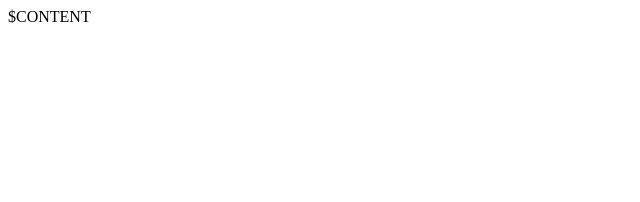
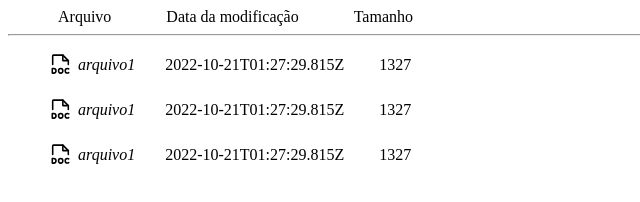
Before and after one commit to VictorMello1993/apoc-jamstack-vanilla, a website: page index.html in a window 1280 px wide. Shown: the whole page, without its empty margins (0-640 px from the left). Drawn offline with Linux system fonts and the light colour scheme.

Commit message:
Implementação da interface (parte 1)

```diff
--- a/index.html
+++ b/index.html
@@ -5,11 +5,54 @@
   <meta charset="UTF-8">
   <meta http-equiv="X-UA-Compatible" content="IE=edge">
   <meta name="viewport" content="width=device-width, initial-scale=1.0">
+  <link rel="stylesheet" href="/styles/global.css" />
   <title>$TITLE</title>
 </head>
 
 <body>
-  $CONTENT
+  <!-- $CONTENT -->
+  <header class="header-ftp">
+    <span>Arquivo</span>
+    <span>Data da modificação</span>
+    <span>Tamanho</span>
+  </header>
+  <hr>
+  <main class="content">
+    <ul class="files">
+      <li class="file">
+        <div class="image">
+          <img src="/assets/file-doc.svg" alt="Arquivo .doc" class="icon">
+          <i class="ph-file-text">arquivo1</i>
+        </div>
+        <div class="text-item">
+          <span>2022-10-21T01:27:29.815Z</span>
+          <span>1327</span>
+        </div>
+      </li>
+      <li class="file">
+        <div class="image">
+          <img src="/assets/file-doc.svg" alt="Arquivo .doc" class="icon">
+          <i class="ph-file-text">arquivo1</i>
+        </div>
+        <div class="text-item">
+          <span>2022-10-21T01:27:29.815Z</span>
+          <span>1327</span>
+        </div>
+      </li>
+      <li class="file">
+        <div class="image">
+          <img src="/assets/file-doc.svg" alt="Arquivo .doc" class="icon">
+          <i class="ph-file-text">arquivo1</i>
+        </div>
+        <div class="text-item">
+          <span>2022-10-21T01:27:29.815Z</span>
+          <span>1327</span>
+        </div>
+      </li>
+    </ul>
+  </main>
+
+
 </body>
 
 </html>
--- /dev/null
+++ b/styles/global.css
@@ -0,0 +1,35 @@
+html {
+  margin: 0;
+  padding: 0;
+  height: 100%;
+  box-sizing: border-box;
+}
+
+.header-ftp {
+  display: flex;
+  gap: 55px;
+  margin-left: 50px;
+}
+
+.files {
+  list-style: none;
+  display: flex;
+  flex-direction: column;
+  gap: 20px;
+}
+
+.file, .image{
+  display: flex;
+  align-items: center;
+  gap: 5px;
+}
+
+.text-item {
+  display: flex;
+  gap: 35px;
+  margin-left: 25px;
+}
+
+.icon {
+  height: 25px;
+}
```
Also changed, not shown: assets/file-audio.svg (added), assets/file-csv.svg (added), assets/file-doc.svg (added), assets/file-image.svg (added), assets/file-pdf.svg (added), assets/file-text.svg (added), assets/file-xls.svg (added).
